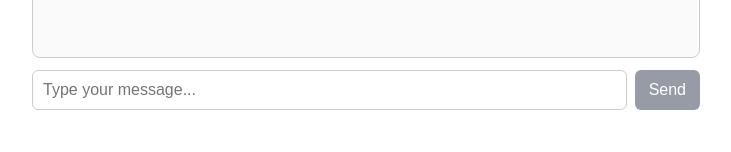
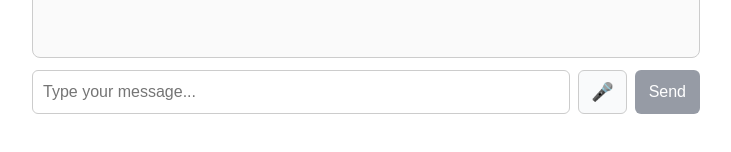
Before and after one commit to MCahalane/vercel-assistant-chat, a Next.js app: page / in a window 1280 px wide. Shown: the part 486-638 px from the top of the page, without its empty margins (274-1005 px from the left). Built offline with nearby package versions, Linux system fonts and the light colour scheme.

Commit message:
Step 2: add mic button and basic recording

```diff
--- a/app/page.tsx
+++ b/app/page.tsx
@@ -12,6 +12,9 @@ export default function Home() {
   const [input, setInput] = useState("");
   const [threadId, setThreadId] = useState<string | null>(null);
   const [isLoading, setIsLoading] = useState(false);
+  const [isRecording, setIsRecording] = useState(false);
+  const mediaRecorderRef = useRef<MediaRecorder | null>(null);
+  const recordedChunksRef = useRef<Blob[]>([]);
 
   // Banner status inside the iframe
   const [interviewStatus, setInterviewStatus] = useState(
@@ -210,6 +213,69 @@ export default function Home() {
     if (e.key === "Enter") sendMessage();
   }
 
+  // ----- Voice recording helpers -----
+
+  async function startRecording() {
+    if (isRecording) return;
+    if (typeof window === "undefined") return;
+
+    if (!navigator.mediaDevices || !navigator.mediaDevices.getUserMedia) {
+      console.error("Audio recording not supported in this browser.");
+      return;
+    }
+
+    try {
+      const stream = await navigator.mediaDevices.getUserMedia({ audio: true });
+
+      const mediaRecorder = new MediaRecorder(stream);
+      recordedChunksRef.current = [];
+
+      mediaRecorder.ondataavailable = (event: BlobEvent) => {
+        if (event.data && event.data.size > 0) {
+          recordedChunksRef.current.push(event.data);
+        }
+      };
+
+      mediaRecorder.onstop = () => {
+        // Stop all tracks so the mic is released
+        stream.getTracks().forEach((track) => track.stop());
+
+        const audioBlob = new Blob(recordedChunksRef.current, {
+          type: "audio/webm",
+        });
+
+        console.log("Recorded audio Blob:", audioBlob);
+        // In later steps, we'll send this Blob to the backend for transcription.
+      };
+
+      mediaRecorderRef.current = mediaRecorder;
+      mediaRecorder.start();
+      setIsRecording(true);
+
+      // Auto-stop after 180 seconds (180000 ms)
+      setTimeout(() => {
+        if (
+          mediaRecorderRef.current === mediaRecorder &&
+          mediaRecorder.state === "recording"
+        ) {
+          mediaRecorder.stop();
+          setIsRecording(false);
+        }
+      }, 180000);
+    } catch (error) {
+      console.error("Error starting audio recording:", error);
+      setIsRecording(false);
+    }
+  }
+
+  function stopRecording() {
+    const mediaRecorder = mediaRecorderRef.current;
+    if (mediaRecorder && mediaRecorder.state === "recording") {
+      mediaRecorder.stop();
+    }
+    setIsRecording(false);
+  }
+
   // Small helpers for avatar style
   const avatarBase: React.CSSProperties = {
     width: 28,
@@ -403,6 +469,27 @@ export default function Home() {
           }}
         />
         <button
+          type="button"
+          disabled={isLoading}
+          onClick={() => {
+            if (isRecording) {
+              stopRecording();
+            } else {
+              startRecording();
+            }
+          }}
+          style={{
+            padding: "10px 12px",
+            borderRadius: 6,
+            border: "1px solid #ccc",
+            background: isRecording ? "#fee2e2" : "#f9fafb",
+            fontSize: 18,
+            cursor: isLoading ? "default" : "pointer",
+          }}
+        >
+          {isRecording ? "⏹️" : "🎤"}
+        </button>
+        <button
           onClick={sendMessage}
           disabled={isLoading || !input.trim()}
           style={{
```
